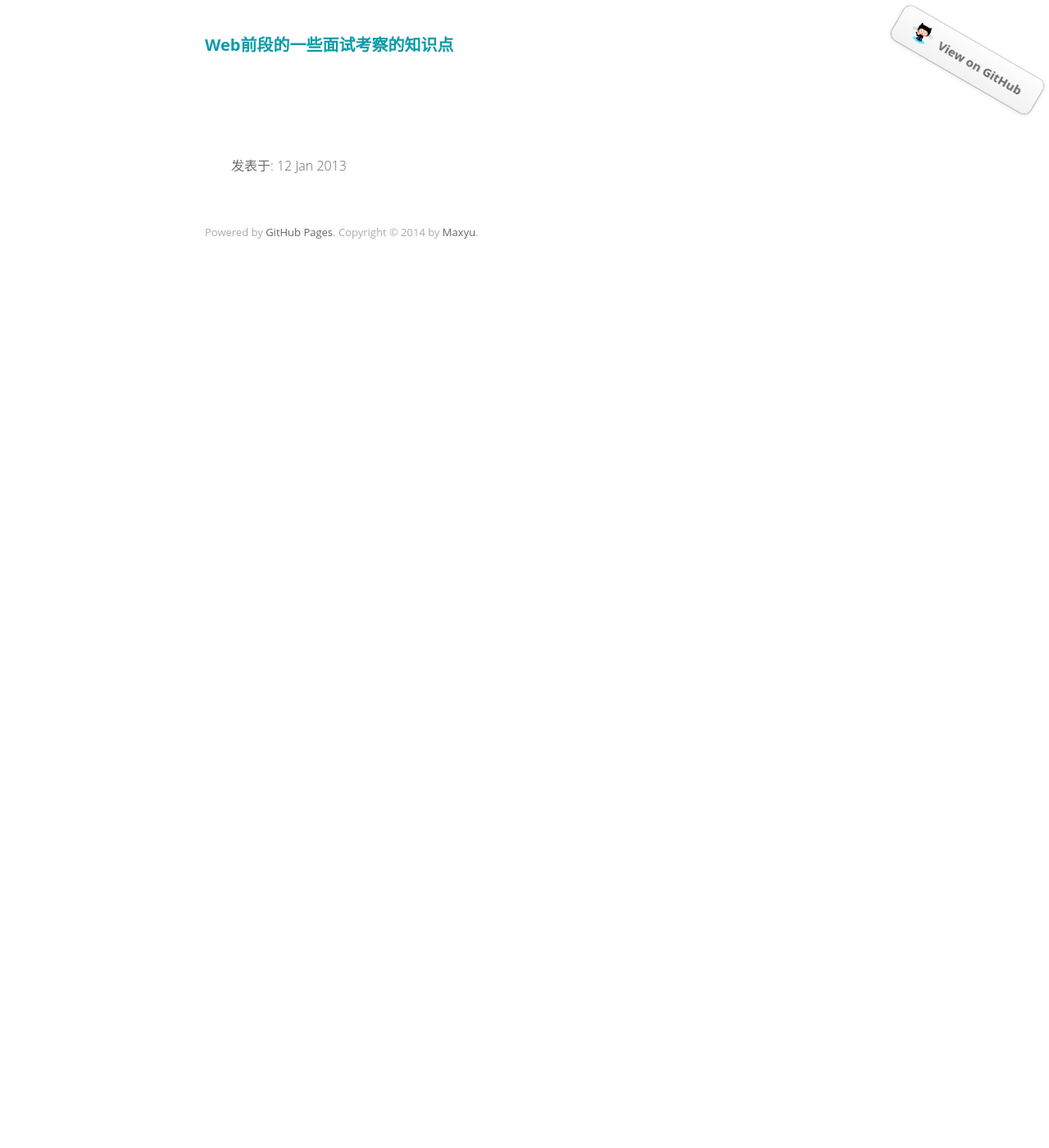
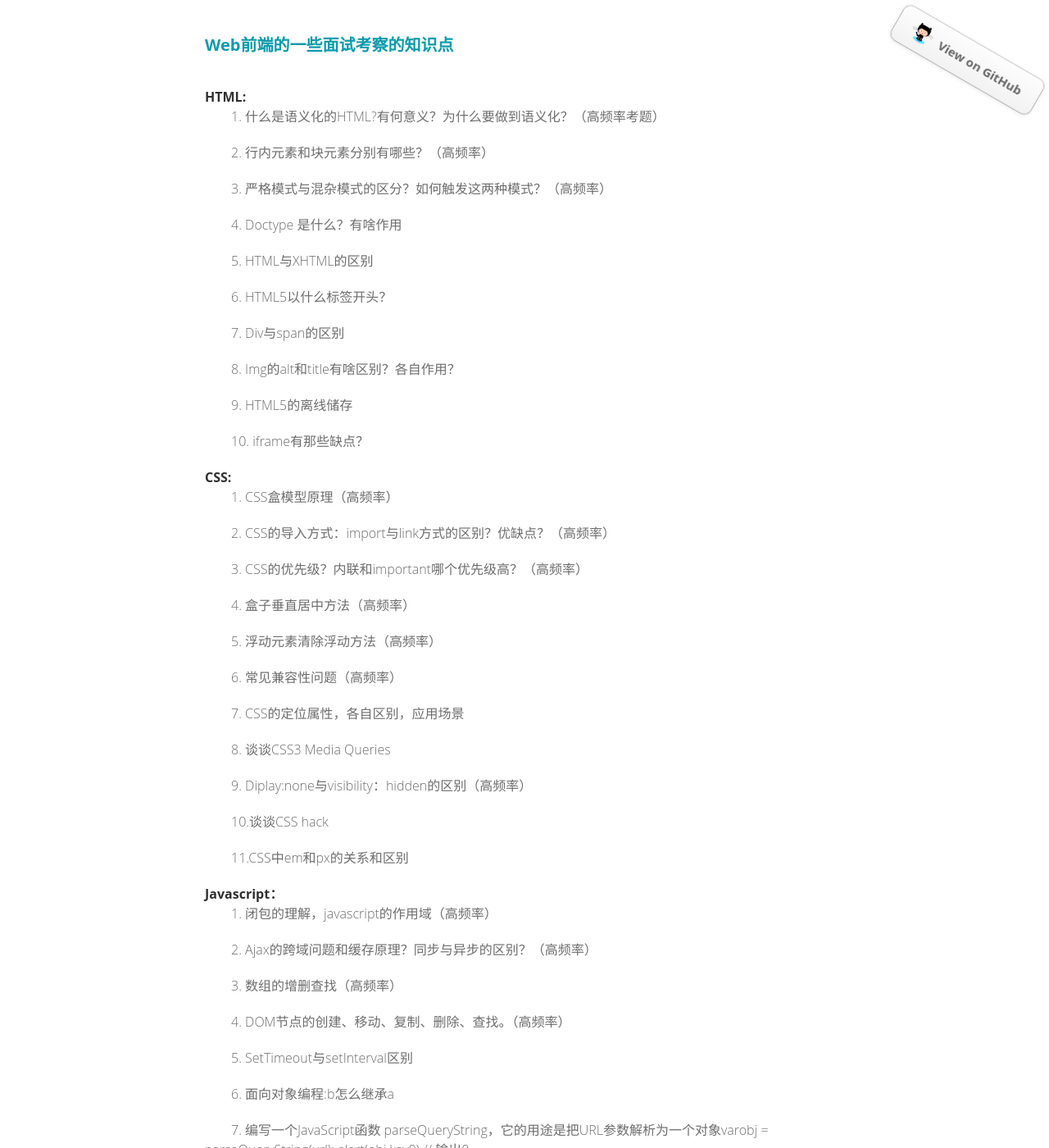
Before and after one commit to yubiaobin/yubiaobin.github.io, a Jekyll site: the page built from _posts/2013-01-12-interview.html, in a window 1280 px wide and 1400 px high, scrolled down 270 px. Shown: the whole window at 82% size. Built offline with Jekyll 4.4.1, drawn with Linux system fonts in a browser that asks for light colours; comment, search, counter and statistics services are not loaded; before the commit the page ends 900 px from its top, so only the background shows below that; some of the changed text lies outside the part shown.

Commit message:
add some question in interview blog

```diff
--- a/_posts/2013-01-12-interview.html
+++ b/_posts/2013-01-12-interview.html
@@ -1,9 +1,194 @@
 ---
 layout: default_post
-title : Web前段的一些面试考察的知识点
+title : Web前端的一些面试考察的知识点
 ---
 
 
 
 
-<h3>Web前段的一些面试考察的知识点</h3>
+<h3>Web前端的一些面试考察的知识点</h3>
+
+
+
+
+
+<h4>HTML:</h4>
+<p>1.  什么是语义化的HTML?有何意义？为什么要做到语义化？（高频率考题）</p>
+
+
+<p>2.  行内元素和块元素分别有哪些？（高频率）</p>
+
+
+
+<p>3.  严格模式与混杂模式的区分？如何触发这两种模式？（高频率）</p>
+
+
+<p>4.  Doctype 是什么？有啥作用</p>
+
+
+<p>5.  HTML与XHTML的区别</p>
+
+
+<p>6.  HTML5以什么标签开头？</p>
+
+
+<p>7.  Div与span的区别</p>
+
+
+<p>8.  Img的alt和title有啥区别？各自作用？</p>
+
+
+<p>9.  HTML5的离线储存</p>
+
+<p>10. iframe有那些缺点？</p>
+
+
+
+
+
+<h4>CSS:</h4>
+
+<p>1. CSS盒模型原理（高频率）</p>
+
+<p>2. CSS的导入方式：import与link方式的区别？优缺点？（高频率）</p>
+
+<p>3. CSS的优先级？内联和important哪个优先级高？（高频率）</p>
+
+
+<p>4. 盒子垂直居中方法（高频率）</p>
+
+
+<p>5. 浮动元素清除浮动方法（高频率）</p>
+
+<p>6. 常见兼容性问题（高频率）</p>
+
+
+<p>7. CSS的定位属性，各自区别，应用场景</p>
+
+
+<p>8. 谈谈CSS3 Media Queries</p>
+
+
+<p>9. Diplay:none与visibility：hidden的区别（高频率）</p>
+
+
+<p>10.谈谈CSS hack</p>
+
+
+<p>11.CSS中em和px的关系和区别</p>
+
+
+
+
+<h4>Javascript：</h4>
+<p>1. 闭包的理解，javascript的作用域（高频率）</p>
+<p>2. Ajax的跨域问题和缓存原理？同步与异步的区别？（高频率）</p>
+
+<p>3. 数组的增删查找（高频率）</p>
+
+
+<p>4. DOM节点的创建、移动、复制、删除、查找。（高频率）</p>
+
+
+<p>5. SetTimeout与setInterval区别</p>
+
+
+<p>6. 面向对象编程:b怎么继承a</p>
+
+
+<p>7. 编写一个JavaScript函数 parseQueryString，它的用途是把URL参数解析为一个对象varobj = parseQueryString(url);
+alert(obj.key0)  // 输出0</p>
+
+
+
+<p>8. JS关键字与保留字的选择：parent，class，void,main。</p>
+
+
+<p>9. ajax属于javascript？</p>
+
+
+<p>10.Var a = ‘abc def ghi’,把每三个字中的首字母转为大写。</p>
+
+
+
+
+<p>11.Ajax的执行过程</p>
+
+<p>12.JSON与XML的区别？优缺点？</p>
+
+<p>13.写一个tab菜单切换程序</p>
+
+
+<p>14.写一个点击input能够弹出当前input索引的函数</p>
+
+
+
+
+<p>15.==与===的区别</p>
+
+
+<p>16.Null与undefined的区别</p>
+
+
+<p>17.Js如何实现多重继承</p>
+
+
+<p>18.Eval是啥？谈谈对它的理解</p>
+
+<p>19.事件、IE与火狐的事件机制有什么区别？</p>
+
+
+
+
+
+
+
+<h4>其他</h4>
+
+
+<p>1. 对bootstrap的理解（高频率）</p>
+
+<p>2. 网站性能优化的方法（高频率）</p>
+
+<p>3. 响应式布局（高频率）</p>
+
+
+<p>4. 前端由哪些部分组成（高频率）</p>
+
+<p>5. W3C标准是啥</p>
+
+
+<p>6. 渐进增强与优雅降级的理解</p>
+
+
+
+<p>7. 为什么利用多个域名来提供网站资源会更有效？</p>
+
+
+
+
+
+<p>8. http中的404状态码是什么意思</p>
+
+
+
+<p>9. 常用的测试工具、开发工具有哪些？</p>
+
+
+<p>10.Jpeg、gif、png格式的优缺点，应用场景</p>
+
+
+<p>11.谈谈对前端的理解</p>
+
+
+<p>12.你认为做前端最需要的品质</p>
+
+
+
+
+
+<p>13.你最近看过的文章是什么</p>
+
+
+
+<p>14.有没有逛技术网站的习惯？请列举这些网站</p>
```
